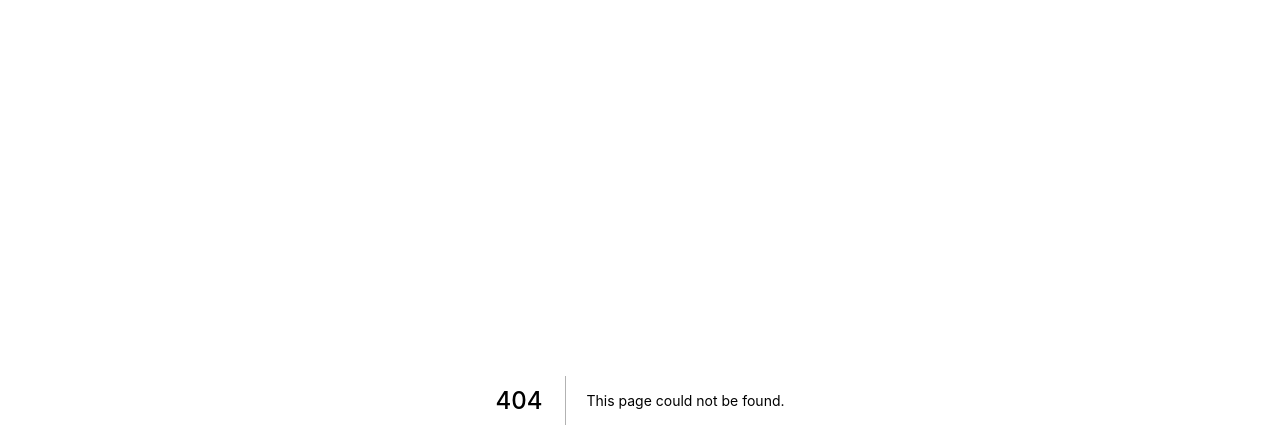
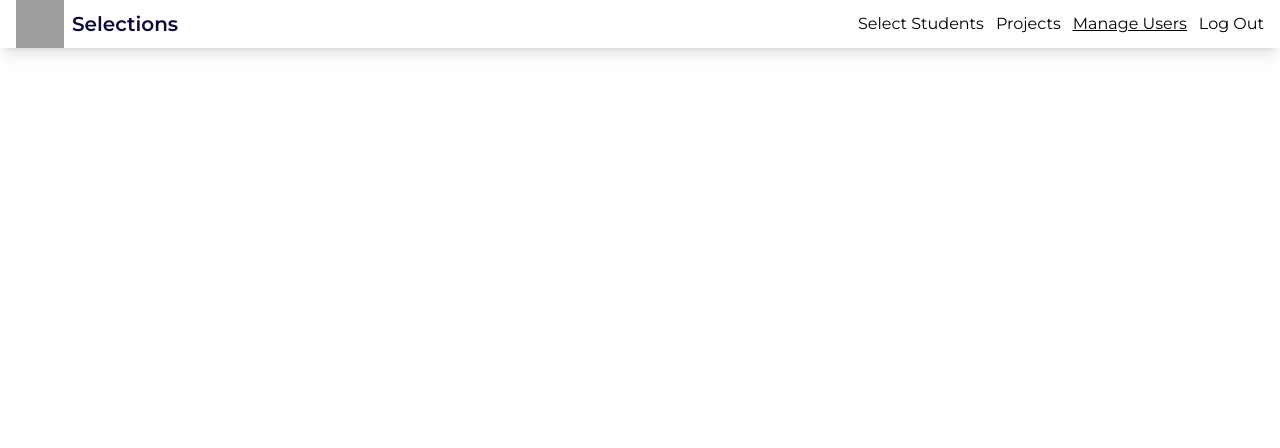
Before and after one commit to SELab-2/OSOC-1, a Next.js app in the folder frontend/: page /users in a window 1280 px wide. Before the commit this address had no page. Shown: the top 448 px of the page. Built offline with nearby package versions, Linux system fonts and the light colour scheme; grey boxes are pictures that could not be loaded.

Commit message:
feat: add base users page

```diff
--- a/frontend/pages/_middleware.ts
+++ b/frontend/pages/_middleware.ts
@@ -14,7 +14,7 @@ type NextMiddlewareRequest = NextApiRequest & NextRequest;
  */
 export async function middleware(req: NextMiddlewareRequest) {
   // Token will exist if user is logged in
-  const token = '';
+  const token = 'blab';
   console.log(req);
 
   const { pathname } = req.nextUrl;
@@ -32,7 +32,7 @@ export async function middleware(req: NextMiddlewareRequest) {
   // TODO: remove /wait page filter when accounts are working
   if (
     !token &&
-    !(pathname === '/login' || pathname === '/register' || pathname === '/wait')
+    !(pathname === '/login' || pathname === '/register' || pathname === '/wait' || pathname === '/users')
   ) {
     return NextResponse.redirect(url);
   }
--- /dev/null
+++ b/frontend/pages/users.tsx
@@ -0,0 +1,13 @@
+import { NextPage } from "next";
+import Header from "../components/Header";
+
+
+const Users: NextPage = () => {
+  return (
+    <div className="h-screen">
+      <Header></Header>
+    </div>
+  );
+}
+
+export default Users;
```
